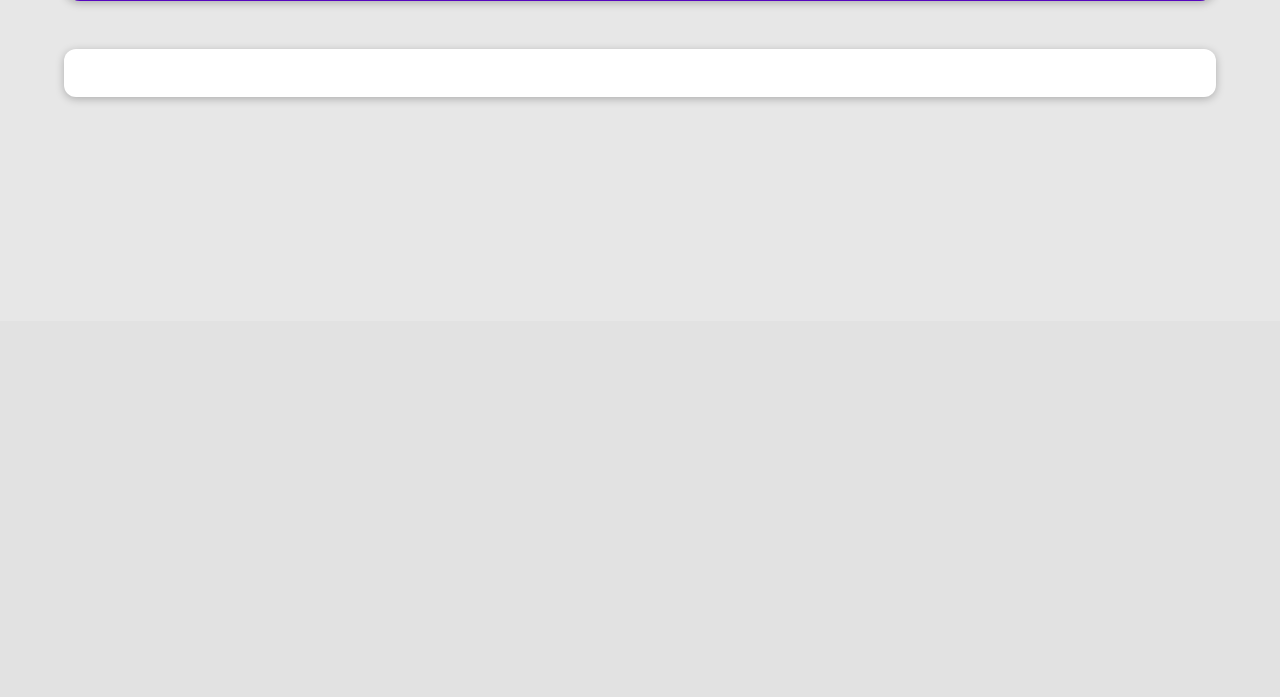
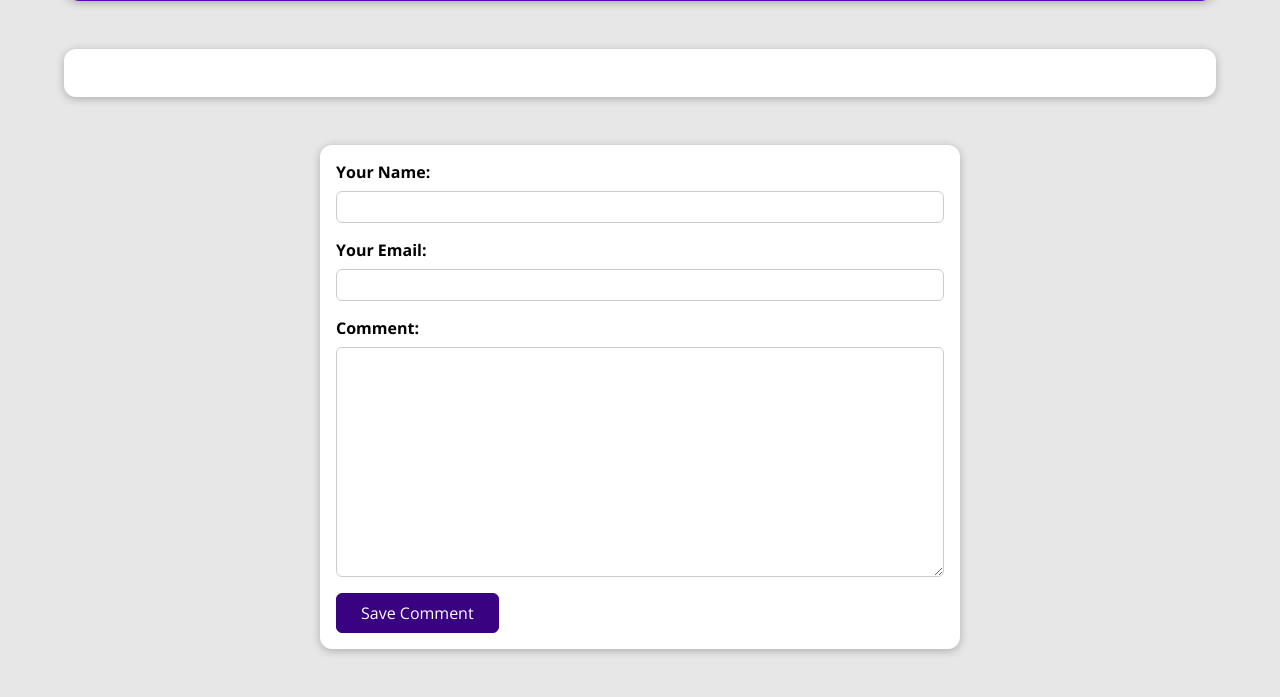
Before and after one commit to mostwelcome/blog-post, a Django app: template blog_post/blog/templates/blog/post-details.html in a window 1280 px wide. Shown: the part 479-1176 px from the top of the page. Before the commit the page ends 580 px from the top, so only its background shows below. Run offline with Django 3.2, Linux system fonts and the light colour scheme; the template is opened without the code that fills it: values that come from a table or form of the project are taken from there, others are empty.

Commit message:
added comment for posts

```diff
--- a/blog_post/blog/admin.py
+++ b/blog_post/blog/admin.py
@@ -1,6 +1,6 @@
 from django.contrib import admin
 
-from .models import Author, Post, Tag
+from .models import Author, Post, Tag, Comment
 
 
 # Register your models here.
@@ -11,3 +11,4 @@ class PostAdmin(admin.ModelAdmin):
 admin.site.register(Author)
 admin.site.register(Post, PostAdmin)
 admin.site.register(Tag)
+admin.site.register(Comment)
--- /dev/null
+++ b/blog_post/blog/forms.py
@@ -0,0 +1,14 @@
+from django import forms
+
+from .models import Comment
+
+
+class CommentForm(forms.ModelForm):
+    class Meta:
+        model = Comment
+        exclude = ["post"]
+        labels = {
+            'user_name': 'Your Name',
+            'user_email': 'Your Email',
+            'text': 'Comment'
+        }
--- a/blog_post/blog/models.py
+++ b/blog_post/blog/models.py
@@ -32,3 +32,13 @@ class Post(models.Model):
 
     def __str__(self):
         return self.title
+
+
+class Comment(models.Model):
+    user_name = models.CharField(max_length=120)
+    user_email = models.EmailField()
+    text = models.TextField(max_length=400)
+    post = models.ForeignKey(Post, on_delete=models.CASCADE, related_name='comments')
+
+    def __str__(self):
+        return f'{self.user_name} {self.post}'
--- a/blog_post/blog/static/blog/post-detail.css
+++ b/blog_post/blog/static/blog/post-detail.css
@@ -73,3 +73,115 @@ text-color:#390281;
 padding:0.5rem 1rem;
 border-radius:8px;
 }
+
+
+#comment-form {
+  margin: 3rem auto;
+  width: 90%;
+  max-width: 40rem;
+  border-radius: 12px;
+  background-color: white;
+  box-shadow: 0 2px 8px rgba(0, 0, 0, 0.25);
+  padding: 1rem;
+}
+
+#comment-form button {
+  font: inherit;
+  background-color: #390281;
+  color: white;
+  border: 1px solid #390281;
+  padding: 0.5rem 1.5rem;
+  border-radius: 6px;
+  cursor: pointer;
+}
+
+#comment-form button:hover,
+#comment-form button:active {
+  background-color: #4f0ba7;
+  border-color: #4f0ba7;
+}
+
+
+.form-control {
+  margin-bottom: 1rem;
+}
+
+.form-control label {
+  font-weight: bold;
+  margin-bottom: 0.5rem;
+  display: block;
+}
+
+.form-control input,
+.form-control textarea {
+  display: block;
+  width: 100%;
+  font: inherit;
+  padding: 0.25rem;
+  border-radius: 6px;
+  border: 1px solid #ccc;
+}
+
+.errorlist {
+  list-style: none;
+  margin: 0.5rem 0;
+  padding: 0;
+  color: #d6000b;
+}
+
+.invalid label {
+  color: #d6000b;
+}
+
+.invalid input,
+.invalid textarea {
+  border-color: #d6000b;
+  background-color: #ffe6e7;
+}
+
+#alert {
+  margin: 8rem auto 3rem auto;
+  border: 1px solid #d6000b;
+  background-color: #ffe6e7;
+  padding: 1rem;
+  width: 90%;
+  max-width: 40rem;
+}
+
+#alert a {
+  text-decoration: none;
+  border: 1px solid #d6000b;
+  background-color: #d6000b;
+  color: white;
+  padding: 0.25rem 1.5rem;
+  border-radius: 6px;
+}
+
+#comments {
+  margin: 3rem auto;
+  width: 90%;
+  max-width: 60rem;
+  border-radius: 12px;
+  background-color: white;
+  box-shadow: 0 2px 8px rgba(0, 0, 0, 0.25);
+  padding: 1rem 2rem;
+}
+
+#comments ul {
+  list-style: none;
+  margin: 0;
+  padding: 0;
+}
+
+#comments li {
+  margin-bottom: 1rem;
+  border-bottom: 2px solid #ccc;
+}
+
+#comments li:last-of-type {
+  border-bottom: none;
+}
+
+#comments h2 {
+  color: #464646;
+}
--- a/blog_post/blog/templates/blog/post-details.html
+++ b/blog_post/blog/templates/blog/post-details.html
@@ -29,4 +29,18 @@
     <main>
         {{ post.content|linebreaks }}
     </main>
+
+    <div>
+        <form id="comment-form" action="{% url 'single-post' post.slug %}" method="post">
+            {% csrf_token %}
+            {% for form_field in comment_form %}
+                <div class="form-control">
+                    {{ form_field.label_tag }}
+                    {{ form_field }}
+                    {{ form_field.errors }}
+                </div>
+            {% endfor %}
+            <button>Save Comment</button>
+        </form>
+    </div>
 {% endblock %}
```
Also changed, not shown: blog_post/blog/views.py (+33 -9 lines), blog_post/blog/migrations/0004_comment.py (added), blog_post/uploads/posts/coding.jpg (added).
